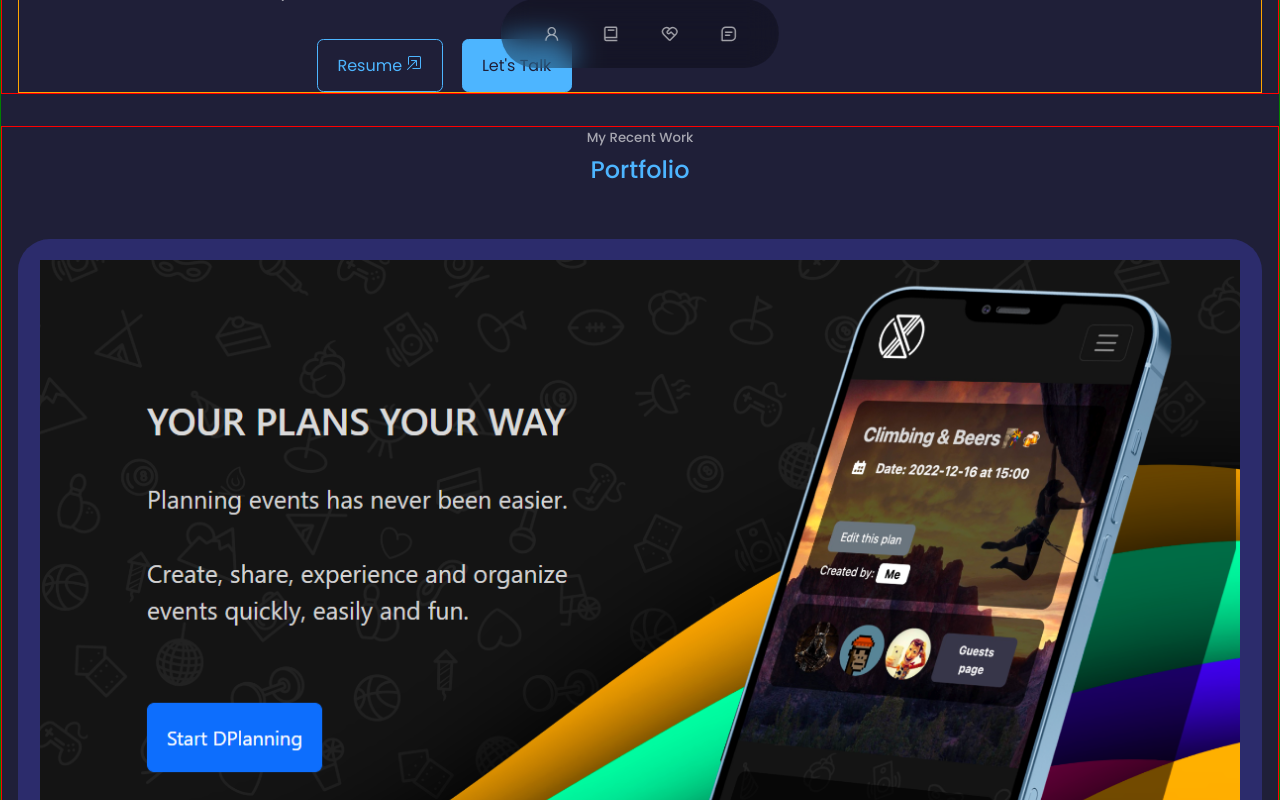
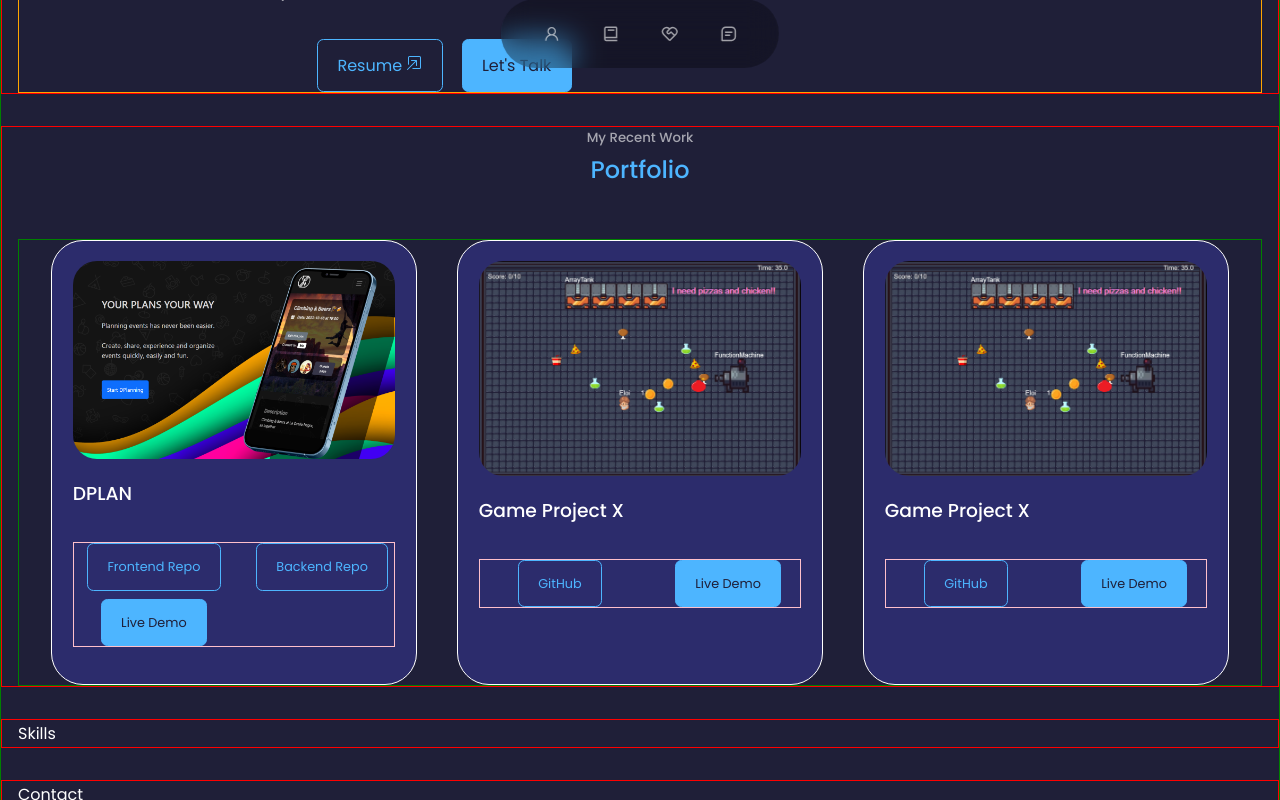
Before and after one commit to mickadoos/react-portfolio-yabel, a React (Create React App) app: page / in a window 1280 px wide. Shown: the part 700-1500 px from the top of the page. Built offline with nearby package versions, Linux system fonts and the light colour scheme.

Commit message:
Portfolio beta component, DONE. Working on SKills next

```diff
--- a/src/components/about/About.css
+++ b/src/components/about/About.css
@@ -70,7 +70,7 @@
   grid-template-columns: 1fr 1fr;
   gap: 1rem;
   padding: 2rem 0;
-  align-items: center;
+  justify-items: center;
 }
 
 .about__card {
--- a/src/components/about/About.jsx
+++ b/src/components/about/About.jsx
@@ -18,7 +18,7 @@ const About = () => {
       image: GameProjectIMG,
       subtitle: "Frontend App",
       demo: "https://mickadoos.github.io/game-project-x/",
-    },
+    }
   ];
   return (
     // 10.2 chanmge all components to a section parent container with his correspondent id
--- a/src/components/portfolio/Portfolio.css
+++ b/src/components/portfolio/Portfolio.css
@@ -1,7 +1,13 @@
+#portfolio {
+    max-width: 100%;
+}
 .portfolio__container {
   display: grid;
   grid-template-columns: 1fr;
   gap: 2.5rem;
+  justify-items: center;
+  border: 1px solid green;
+  width: 100%;
 }
 
 .portfolio__item {
@@ -10,11 +16,60 @@
   border-radius: 2rem;
   border: 1px solid transparent;
   transition: var(--transition);
+  border: 1px solid white;
+  /* width: 17.7rem; */
 }
 
-@media (hover:hover) {
+@media (hover: hover) {
   .portfolio__item:hover {
     border-color: var(--color-primary-variant);
     background: transparent;
   }
 }
+
+.portfolio__item-image {
+  border-radius: 1.5rem;
+  overflow: hidden;
+}
+
+.portfolio__item h3 {
+  margin: 1.2rem 0 2rem;
+}
+
+.portfolio__item-cta {
+  display: grid;
+  grid-template-columns: 50% 50%;
+  gap: 0.5rem;
+  margin-bottom: 1rem;
+  justify-items: center;
+  border: 1px solid pink;
+}
+
+.portfolio__item-cta > a {
+  font-size: 0.8rem;
+  text-align: center;
+}
+
+@media (min-width: 40em) {
+    /* #portfolio {
+        max-width: 100%;
+    } */
+  .portfolio__container {
+    display: grid;
+    grid-template-columns: 1fr 1fr 1fr;
+    /* gap: 0.5rem; */
+    justify-items: center;
+    padding: 0 2rem;
+    /* width: fit-content; */
+    max-width: 100%;
+  }
+
+  /* .portfolio__item {
+    width: auto;
+  } */
+
+  .portfolio__item-cta > a {
+    font-size: 80%;
+    text-align: center;
+  }
+}
--- a/src/components/portfolio/Portfolio.jsx
+++ b/src/components/portfolio/Portfolio.jsx
@@ -24,6 +24,13 @@ const Portfolio = () => {
       title: 'Game Project X',
       github: 'https://github.com/mickadoos/game-project-x',
       demo: 'https://mickadoos.github.io/game-project-x/'
+    },
+    {
+      id: 2,
+      image: GameProjectIMG,
+      title: 'Game Project X',
+      github: 'https://github.com/mickadoos/game-project-x',
+      demo: 'https://mickadoos.github.io/game-project-x/'
     }
   ]
 
@@ -33,7 +40,7 @@ const Portfolio = () => {
       <h5>My Recent Work</h5>
       <h2>Portfolio</h2>
 
-      <container className="portfolio__container">
+      <div className="portfolio__container">
         {
           data.map(({id, image, title, github, demo, frontRepo, backRepo}) => {
             return (
@@ -44,6 +51,8 @@ const Portfolio = () => {
           </div>
           <h3>{title}</h3>
           <div className="portfolio__item-cta">
+          {/* <div className="portfolio__item-cta-link"> */}
+
           <a
             href={frontRepo}
             className="btn"
@@ -69,6 +78,7 @@ const Portfolio = () => {
             Live Demo
           </a>
           </div>
+          {/* </div> */}
         </article> :
 
         <article key={id} className="portfolio__item">
@@ -101,7 +111,7 @@ const Portfolio = () => {
             )
           })
         }
-      </container>
+      </div>
     </section>
   );
 };
--- a/src/index.css
+++ b/src/index.css
@@ -95,7 +95,7 @@ a {
 
 
 .btn {
-  width: max-content;
+  width: fit-content;
   display: inline-block;
   color: var(--color-primary);
   padding: 0.75rem 1.2rem;
```
Lines whose indentation alone changed are shown as unchanged.
